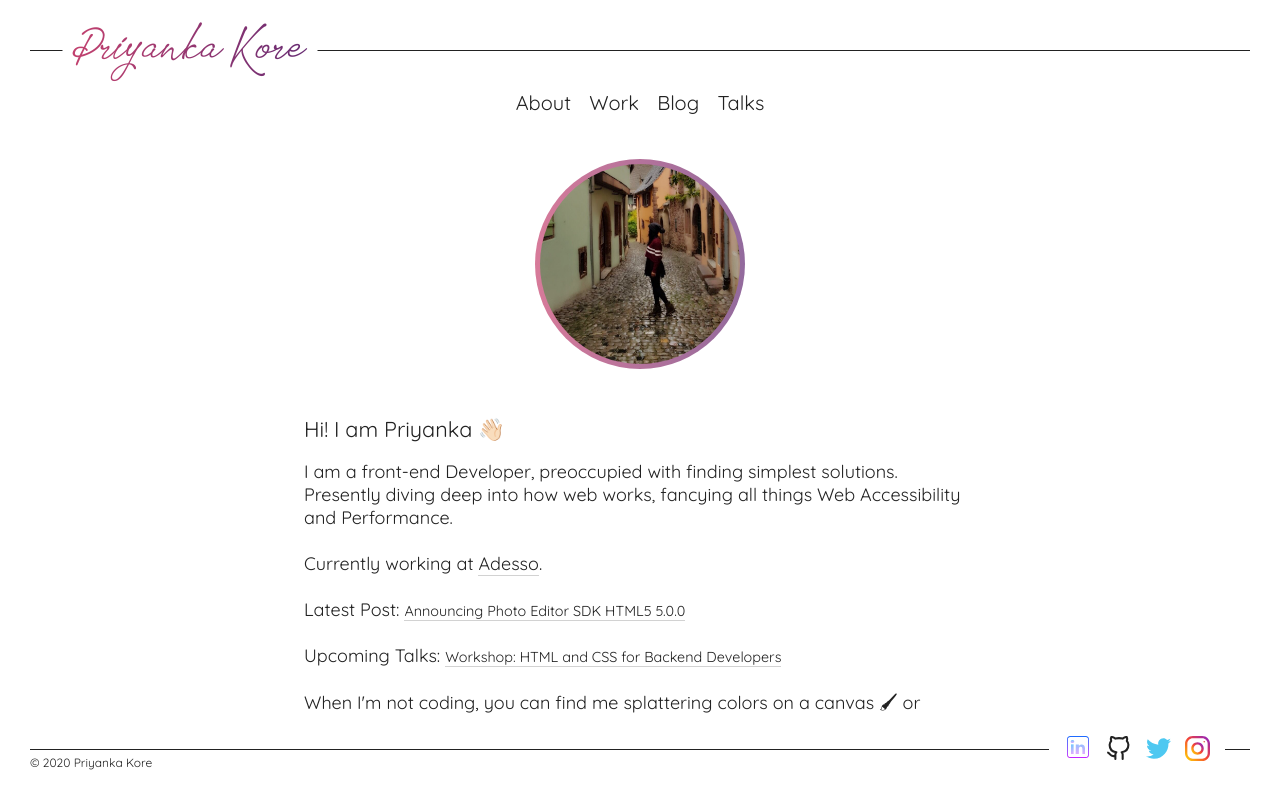
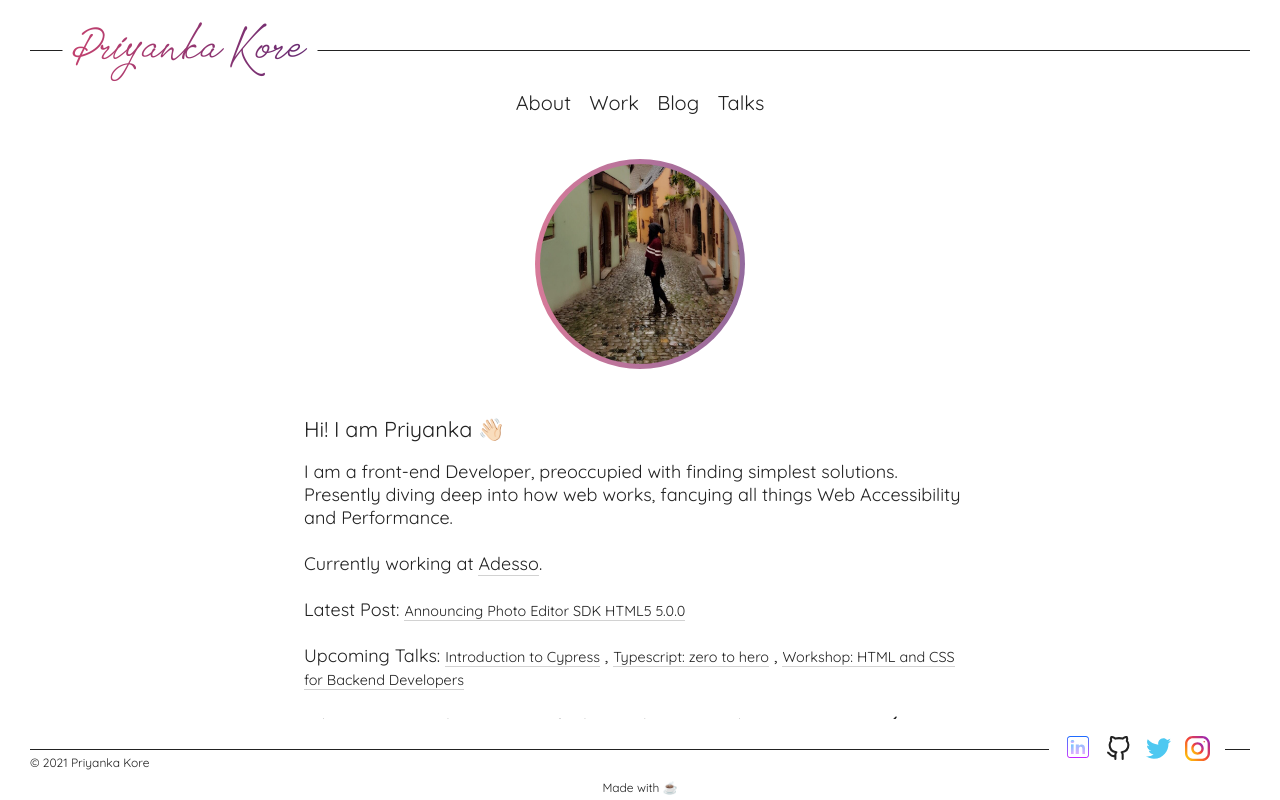
Before and after one commit to piyukore06/portfolio, a Svelte app: page /talks in a window 1280 px wide. Shown: the top 800 px of the page. Built offline with nearby package versions, Linux system fonts and the light colour scheme; a web font is replaced by a local one.

Commit message:
Added new talks

```diff
--- a/src/App.svelte
+++ b/src/App.svelte
@@ -1,13 +1,13 @@
 <script>
-	import Heading from './Layout/Heading.svelte'
-	import Top from './Layout/Top.svelte'
-	import Bottom from './Layout/Bottom.svelte'
-	import Social from './Social/Index.svelte'
+  import Heading from "./Layout/Heading.svelte";
+  import Top from "./Layout/Top.svelte";
+  import Bottom from "./Layout/Bottom.svelte";
+  import Social from "./Social/Index.svelte";
 
-  import Link from './Link.svelte';
-  import Route from './Route.svelte';
+  import Link from "./Link.svelte";
+  import Route from "./Route.svelte";
+</script>
 
-</script>
 <style>
   .padding {
     padding-top: 80px;
@@ -36,19 +36,30 @@ nav {
     left: 30px;
     z-index: 1000;
   }
+
+  .love {
+    font-size: 12px;
+    position: fixed;
+    bottom: calc(var(--frameHeight) - 45px);
+    left: 50%;
+    transform: translateX(-50%);
+    z-index: 1000;
+  }
 </style>
-<Social></Social>
-<Top></Top>
-<Heading></Heading>
-<div class="padding"></div>
+
+<Social />
+<Top />
+<Heading />
+<div class="padding" />
 <nav>
-  <Link page={{path: '/', name: 'About'}} />
-  <Link page={{path: '/work', name: 'Work'}} />
-  <Link page={{path: '/blog', name: 'Blog'}} />
-  <Link page={{path: '/talks', name: 'Talks'}} />
+  <Link page={{ path: '/', name: 'About' }} />
+  <Link page={{ path: '/work', name: 'Work' }} />
+  <Link page={{ path: '/blog', name: 'Blog' }} />
+  <Link page={{ path: '/talks', name: 'Talks' }} />
 </nav>
 <div class="container">
   <Route />
 </div>
-<div class="copyright">© 2020 Priyanka Kore</div>
-<Bottom></Bottom>
+<div class="copyright">© 2021 Priyanka Kore</div>
+<div class="love">Made with ☕️</div>
+<Bottom />
--- a/src/Data/talks.js
+++ b/src/Data/talks.js
@@ -1,5 +1,31 @@
 import { calendar, location } from './icons'
 export default [
+  {
+    path: '#',
+    heading: 'Introduction to Cypress',
+    links: [{
+      prefix: calendar,
+      name: 'Apr 09, 2021',
+      path: 'https://cypress-intro.netlify.app/'
+    }, {
+      prefix: location,
+      name: 'Adesso',
+      path: 'https://www.adesso.de/de/index.jsp'
+    }]
+  },
+  {
+    path: '#',
+    heading: 'Typescript: zero to hero',
+    links: [{
+      prefix: calendar,
+      name: 'Feb 21, 2021',
+      path: 'https://typescript-zero-to-hero.netlify.app/'
+    }, {
+      prefix: location,
+      name: 'Adesso',
+      path: 'https://www.adesso.de/de/index.jsp'
+    }]
+  },
   {
     path: '#',
     heading: 'Workshop: HTML and CSS for Backend Developers',
```
Lines whose indentation alone changed are shown as unchanged.
